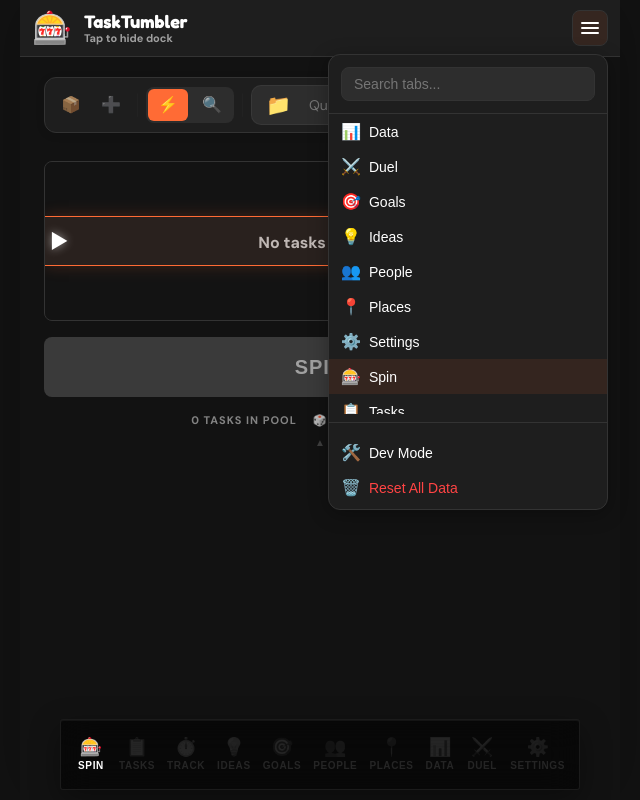
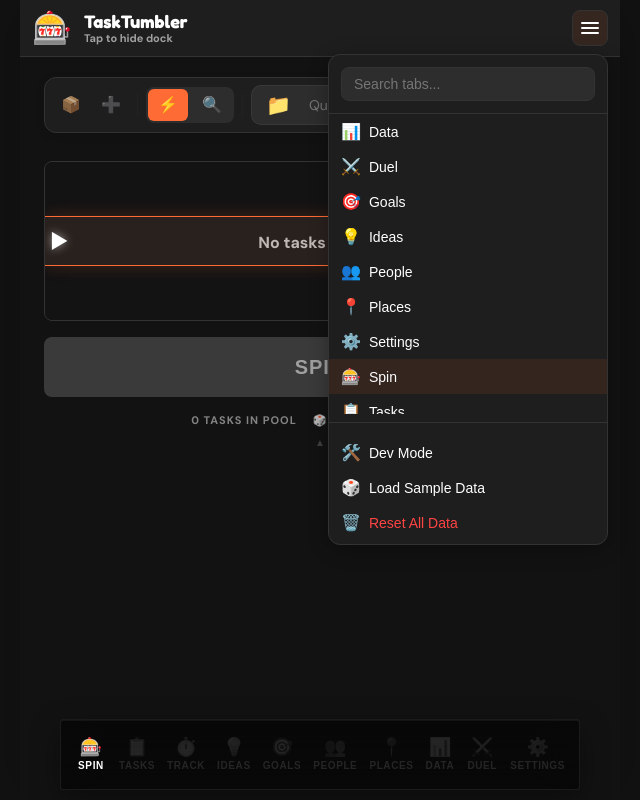
Before and after one commit to joeylamplighter/TaskTumbler, a React (Vite) app: page / in a window 1280 px wide. Both pictures are taken after a click on the button "Show all navigation". Shown: the whole page, without its empty margins (320-960 px from the left). Built offline with nearby package versions, Linux system fonts and the light colour scheme.

Commit message:
Updated 10-core-header.jsx

```diff
--- a/js/logic/22-app.jsx
+++ b/js/logic/22-app.jsx
@@ -3229,6 +3229,7 @@
               }));
             }}
             onReset={handleEmergencyReset}
+            onLoadSamples={handleLoadSamples}
           />
 
           <div
--- a/js/ui/10-core-header.jsx
+++ b/js/ui/10-core-header.jsx
@@ -34,6 +34,7 @@
   showDevTools = false,
   onToggleDevTools,
   onReset,
+  onLoadSamples,
 }) {
   const [dropdownOpen, setDropdownOpen] = React.useState(false);
   const [searchQuery, setSearchQuery] = React.useState('');
@@ -415,7 +416,7 @@
             </div>
 
             {/* Actions section - Dev Mode, Reset, etc. */}
-            {(onToggleDevTools || onReset) && (
+            {(onToggleDevTools || onLoadSamples || onReset) && (
               <>
                 <div style={{
                   height: '1px',
@@ -453,6 +454,37 @@
                       <span style={{ fontSize: '16px' }}>🛠️</span>
                       <span>Dev Mode</span>
                       {showDevTools && <span style={{ marginLeft: 'auto', fontSize: '12px', opacity: 0.7 }}>ON</span>}
+                    </button>
+                  )}
+                  {onLoadSamples && (
+                    <button
+                      onClick={() => {
+                        onLoadSamples();
+                        setDropdownOpen(false);
+                      }}
+                      style={{
+                        width: '100%',
+                        display: 'flex',
+                        alignItems: 'center',
+                        gap: '8px',
+                        padding: '8px 12px',
+                        background: 'transparent',
+                        border: 'none',
+                        cursor: 'pointer',
+                        fontSize: '14px',
+                        textAlign: 'left',
+                        color: 'var(--text)',
+                        transition: 'background 0.2s ease',
+                      }}
+                      onMouseEnter={(e) => {
+                        e.currentTarget.style.background = 'var(--input-bg)';
+                      }}
+                      onMouseLeave={(e) => {
+                        e.currentTarget.style.background = 'transparent';
+                      }}
+                    >
+                      <span style={{ fontSize: '16px' }}>🎲</span>
+                      <span>Load Sample Data</span>
                     </button>
                   )}
                   {onReset && (
```
